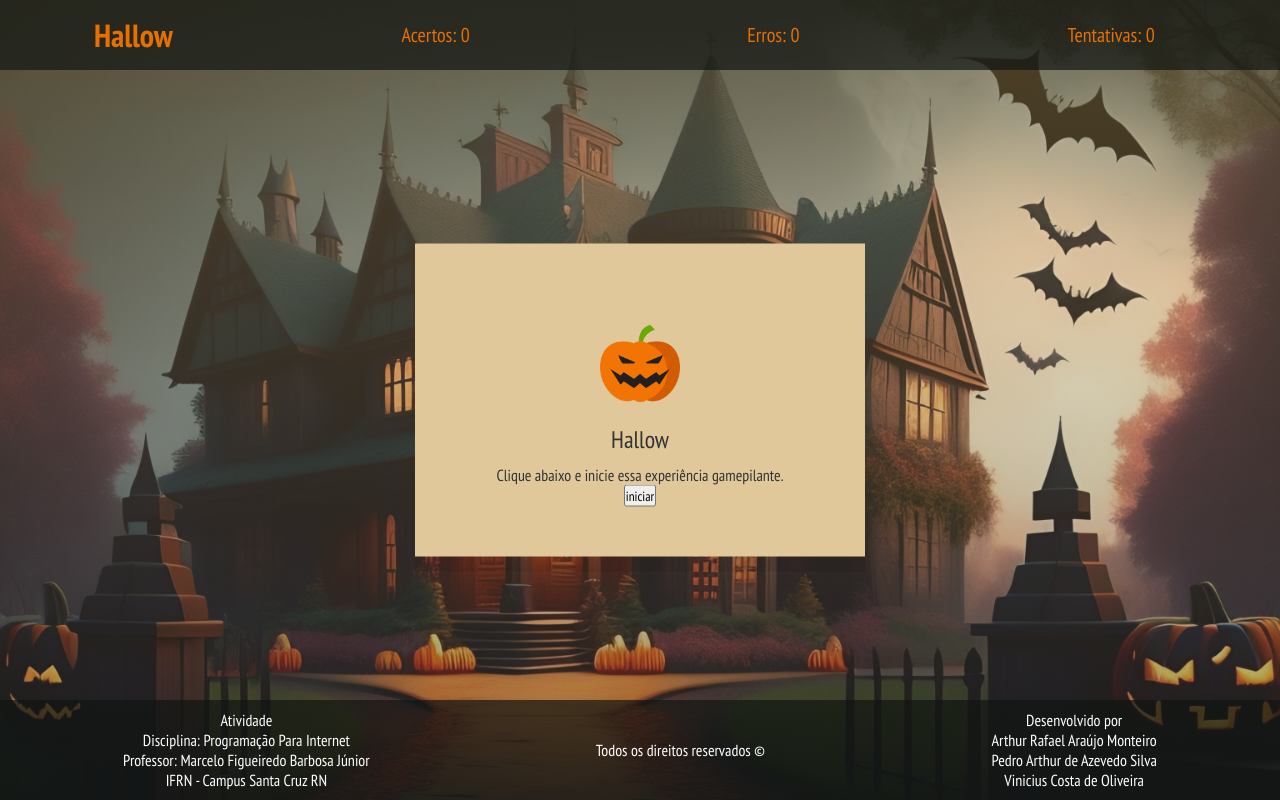
After one commit to Vinnh/hallow-game, a PHP site: page /index.php in a window 1280 px wide. The commit adds this page. Run offline with PHP 8.4, Linux system fonts and the light colour scheme.

Commit message:
Add files via upload

```diff
--- a/css/style.css
+++ b/css/style.css
@@ -131,18 +131,22 @@ header {
     justify-content: center;
     align-items: center;
     gap: 10px;
+    display: none;
   }
-  #popup .content .inputBox input{
+
+
+  #popup input{
     width: 100%;
     border: 1px solid rgba(0,0,0,0.5);
     padding: 15px;
     outline: none;
     font-size: 18px;
   }
-  #popup .content .inputBox input[type="submit"]{
+  #popup input[type="submit"]{
     background: #f48c03;
     color: #fff;
     border: none;
+    margin-bottom: 10px;
   }
   .sair{
     position: absolute;
--- /dev/null
+++ b/index.php
@@ -0,0 +1,87 @@
+<!DOCTYPE html>
+<html lang="pt-br">
+<head>
+    <meta charset="UTF-8">
+    <meta name="viewport" content="width=device-width, initial-scale=1.0">
+    <title>Hallow</title>
+
+    <link rel="stylesheet" href="css/style.css">
+
+    <script src="js/game.js" defer></script>
+
+</head>
+<body>
+
+        <div id="popup">
+            <div class="content">
+              <img src="elementos/abobora.png">
+              <h2>Hallow</h2>
+              <p>Clique abaixo e inicie essa experiência gamepilante.</p>
+
+              <button id="iniciar">iniciar</button>
+
+                <form method="GET" action="ws/conexao.php" id="formulario" class="inputBox">
+                    <input type="text" placeholder="jogador" id="nome" name="nome">
+                    <input type="hidden" place
+                     holder="acertos" id="acertos" name="acertos">
+                    <input type="hidden" placeholder="erros" id="erros" name="erros">
+                    <input type="hidden" placeholder="tentativas" id="tentativas" name="tentativas">
+                    <input type="submit" value="ver ranking" class="btn" id="ranking">
+                </form>
+
+
+            </div>
+          </div>
+
+
+
+    <header>
+        <h1>Hallow</h1>
+
+        <div id="jogador">
+            <h1 class="n">nome</h1>
+        </div>
+
+        <div class="acertos">
+            <p >Acertos: 0</p>
+
+        </div>
+        <div class="erros">
+            <p>Erros: 0</p>
+
+        </div>
+        <div class="tentativas">
+            <p>Tentativas: 0</p>
+        </div>
+    </header>
+
+    <div id="game">
+
+        <img id="alvo" src="Elementos/fantasma.png"/>
+
+      </div>
+
+      <footer>
+          <div>
+              <p>Atividade</p>
+              <p>Disciplina: Programação Para Internet</p>
+              <P>Professor: Marcelo Figueiredo Barbosa Júnior</P>
+              <P>IFRN - Campus Santa Cruz RN</P>
+          </div>
+
+          <div>
+              <p>Todos os direitos reservados ©</p>
+          </div>
+
+          <div>
+              <p>Desenvolvido por</p>
+              <p>Arthur Rafael Araújo Monteiro</p>
+              <p>Pedro Arthur de Azevedo Silva</p>
+              <P>Vinicius Costa de Oliveira</P>
+
+          </div>
+      </footer>
+
+
+</body>
+</html>
--- a/js/game.js
+++ b/js/game.js
@@ -41,10 +41,11 @@ window.onload = function () {
 
     popupAlternar();
 
+    var btnIniciar = document.getElementById("iniciar");
     var formulario = document.getElementById("formulario");
     var input = document.getElementById("nome");
 
-    formulario.addEventListener("submit", function(event) {
+    btnIniciar.addEventListener("click", function() {
         event.preventDefault(); // Impede o envio padrão do formulário
 
         document.querySelector('.n').innerHTML = input.value;
@@ -108,6 +109,12 @@ function handleClique(event) {
   } else {
     erros++;
     atualizarContagem();
+
+    if(erros == 3){
+      document.getElementById("formulario").style.display = 'block';
+      document.getElementById("iniciar").style.display = 'none';
+      popupAlternar();
+    }
   }
 }
 
@@ -117,8 +124,8 @@ game.addEventListener('click', handleClique);
 function popupAlternar(){
     const popup = document.getElementById('popup');
     popup.classList.toggle('active');
+
+    document.getElementById('acertos').value = acertos;
+    document.getElementById('erros').value = erros;
+    document.getElementById('tentativas').value = tentativas;
   }
-
-  if(tentativas == 3){
-    popupAlternar();
-  }
```
Also changed, not shown: model/partida.php (added, +70 -0 lines), ranking.php (added, +79 -0 lines), ws/conexao.php (+11 -9 lines), database/jogo_ranking.sqlite (added), 1 other file.
